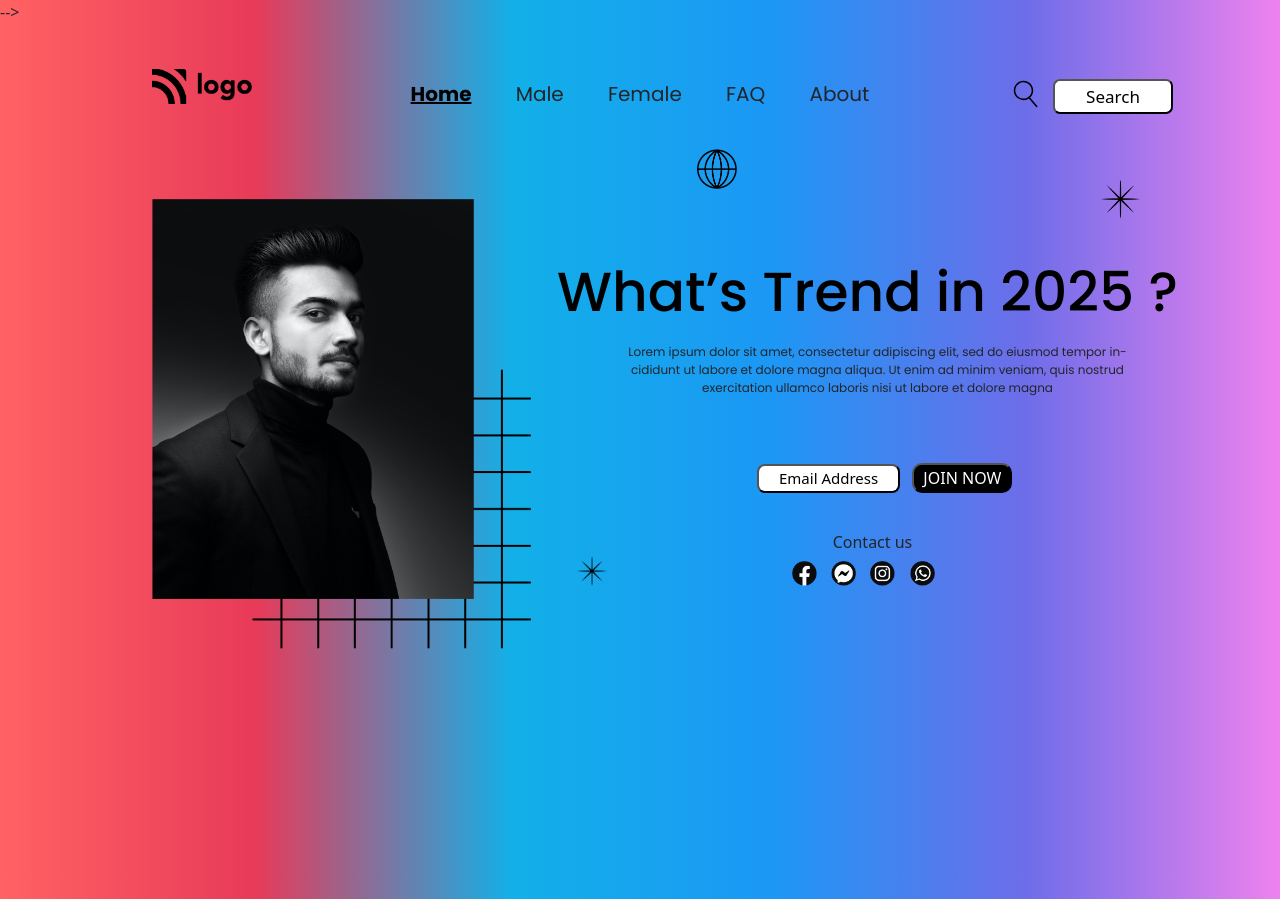
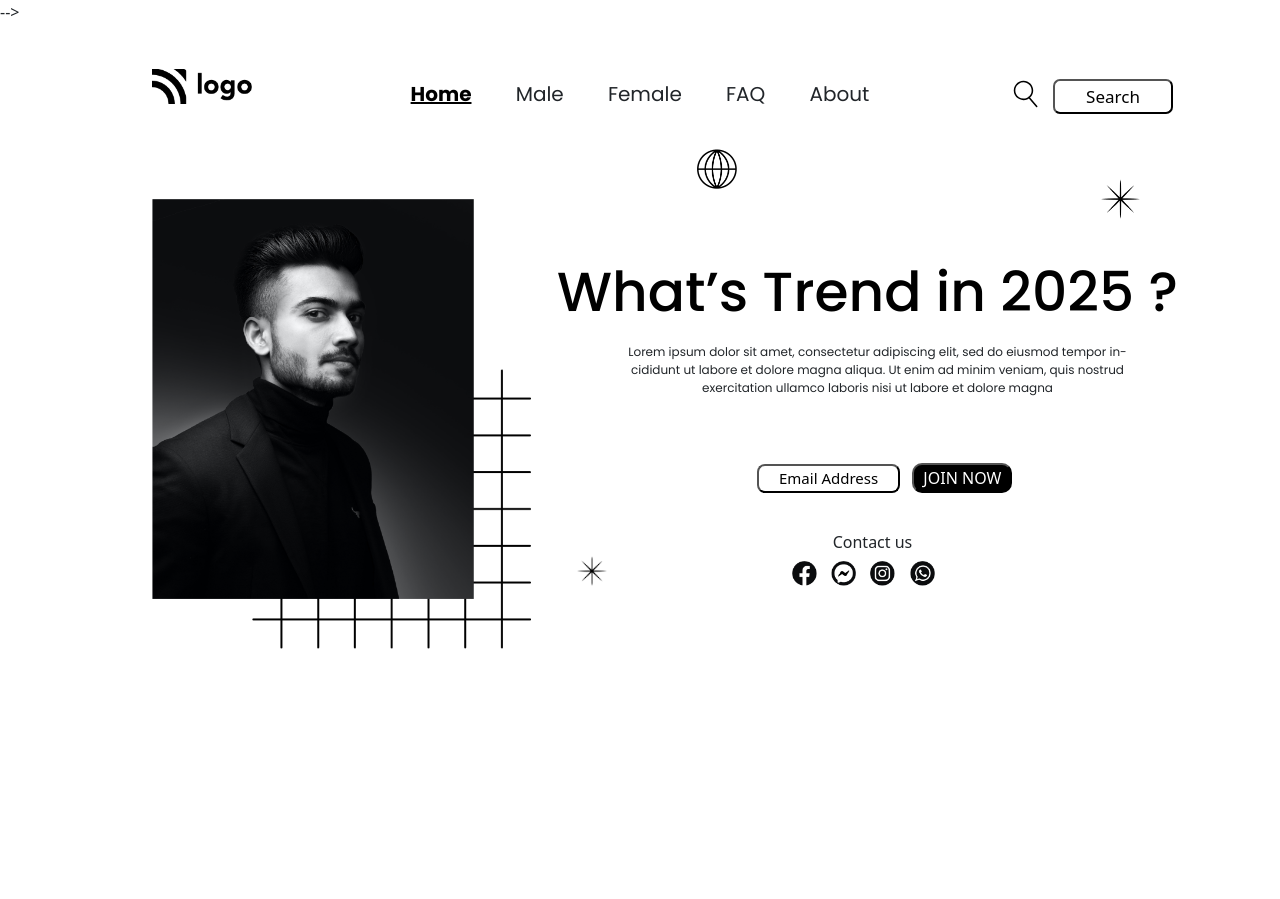
Before and after one commit to vikesh-gupta/First_Project-of-Html-and-Css, a plain HTML site: page index.html in a window 1280 px wide. Drawn offline with nearby package versions, Linux system fonts and the light colour scheme; a web font is replaced by a local one.

Commit message:
now css updated

```diff
--- a/style1.css
+++ b/style1.css
@@ -5,7 +5,7 @@ body{
     margin: 0;
     padding: 0;
     background-color: #FFFFFF;
-    background: linear-gradient(to right, #FF6263,#E83A59,#12B0E8,#1B98F5,#6d6de9,violet);
+    /* background: linear-gradient(to right, #FF6263,#E83A59,#12B0E8,#1B98F5,#6d6de9,violet); */
 
 }
 
```
